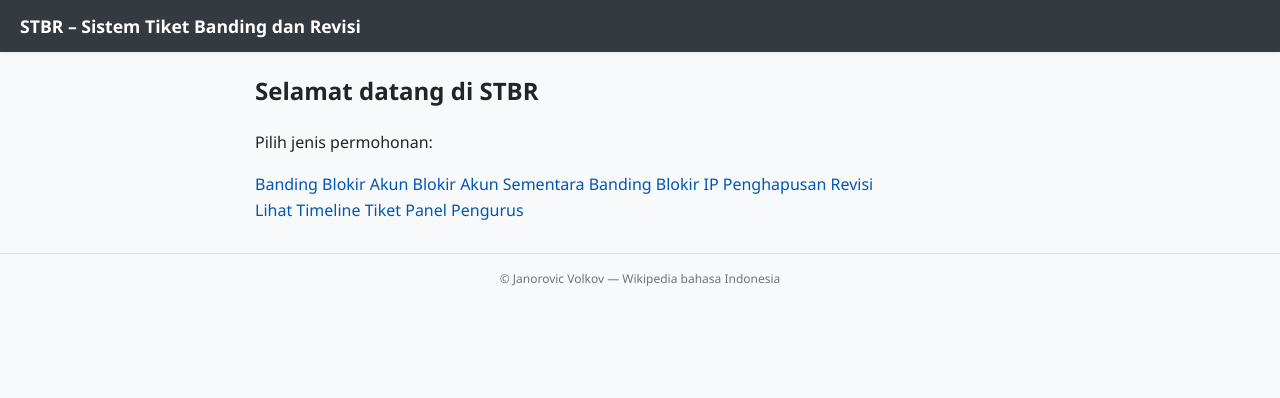
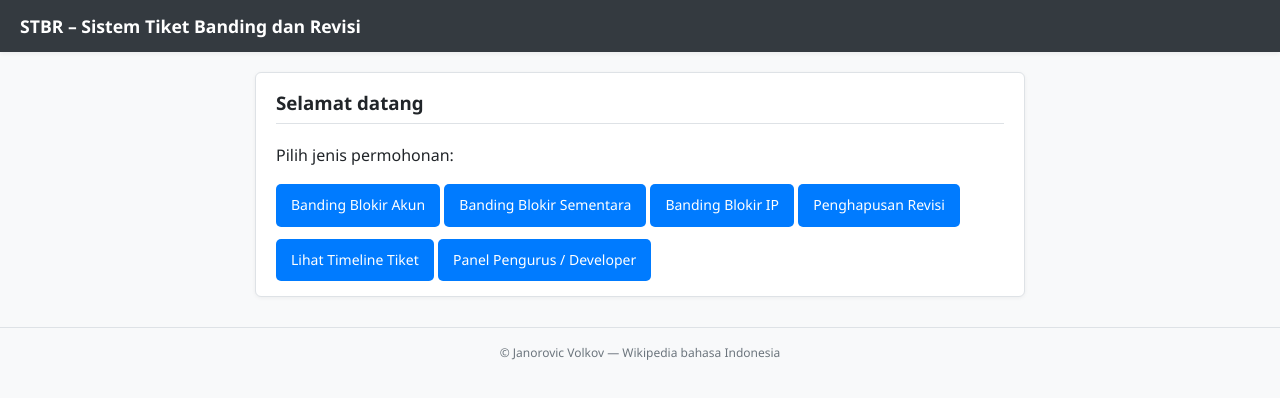
Before and after one commit to Cernoliska/STBR, a website: page frontend/index.html in a window 1280 px wide. Drawn offline with Linux system fonts and the light colour scheme.

Commit message:
Update index.html for improved structure and links

```diff
--- a/frontend/index.html
+++ b/frontend/index.html
@@ -1,26 +1,29 @@
 <!DOCTYPE html>
 <html lang="id">
 <head>
-  <meta charset="UTF-8" />
-  <title>STBR – Sistem Tiket Banding dan Revisi</title>
-  <link rel="stylesheet" href="style.css" />
+<meta charset="utf-8"/>
+<meta name="viewport" content="width=device-width,initial-scale=1"/>
+<title>STBR – Halaman Utama</title>
+<link rel="stylesheet" href="style.css">
 </head>
 <body>
-  <header>STBR – Sistem Tiket Banding dan Revisi</header>
-  <main>
-    <h2>Selamat datang di STBR</h2>
+<header>STBR – Sistem Tiket Banding dan Revisi</header>
+<main>
+  <div class="card">
+    <h3>Selamat datang</h3>
     <p>Pilih jenis permohonan:</p>
     <div class="buttons">
-      <a href="tiket.html?type=akun">Banding Blokir Akun</a>
-      <a href="tiket.html?type=sementara">Blokir Akun Sementara</a>
-      <a href="tiket.html?type=ip">Banding Blokir IP</a>
-      <a href="tiket.html?type=revisi">Penghapusan Revisi</a>
+      <a class="button" href="form.html?type=blokir_akun">Banding Blokir Akun</a>
+      <a class="button" href="form.html?type=blokir_sementara">Banding Blokir Sementara</a>
+      <a class="button" href="form.html?type=blokir_ip">Banding Blokir IP</a>
+      <a class="button" href="form.html?type=hapus_revisi">Penghapusan Revisi</a>
     </div>
-    <div class="buttons">
-      <a href="timeline.html" class="alt">Lihat Timeline Tiket</a>
-      <a href="panel.html" class="alt">Panel Pengurus</a>
+    <div style="margin-top:12px">
+      <a class="button" href="timeline.html">Lihat Timeline Tiket</a>
+      <a class="button" href="panel.html">Panel Pengurus / Developer</a>
     </div>
-  </main>
-  <footer>© Janorovic Volkov — Wikipedia bahasa Indonesia</footer>
+  </div>
+</main>
+<footer>© Janorovic Volkov — Wikipedia bahasa Indonesia</footer>
 </body>
 </html>
```
